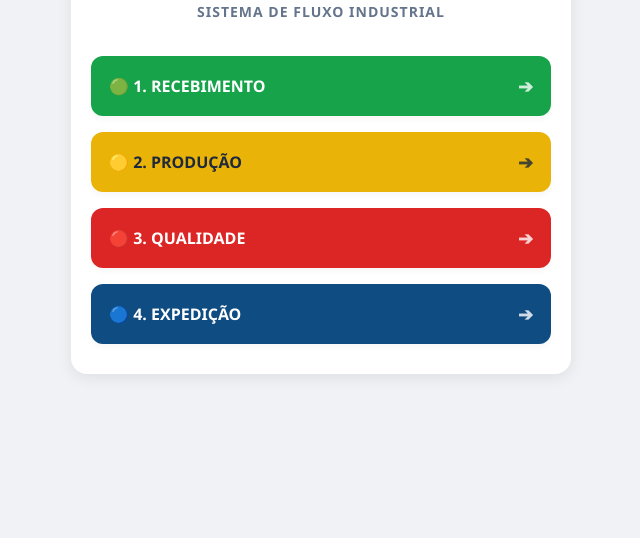
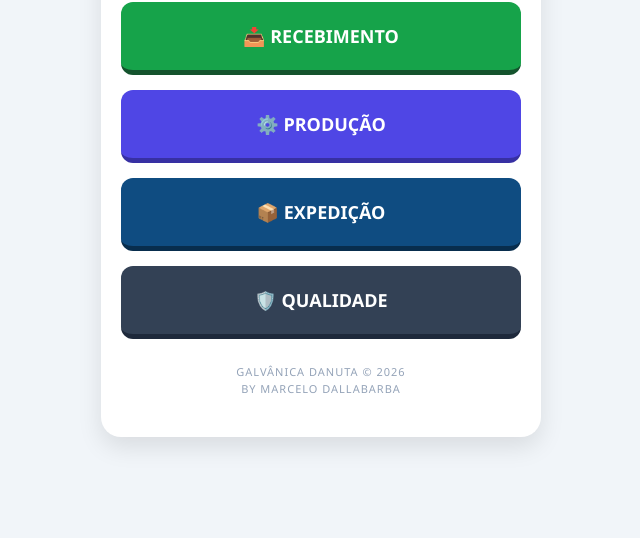
Before and after one commit to galvanicadanuta1-ai/canhoto-digital, a plain HTML site: page index.html in a window 1280 px wide. Shown: the part 262-800 px from the top of the page, without its empty margins (319-959 px from the left). Drawn offline with Linux system fonts and the light colour scheme.

Commit message:
Update index.html

```diff
--- a/index.html
+++ b/index.html
@@ -2,112 +2,36 @@
 <html lang="pt-br">
 <head>
     <meta charset="UTF-8">
-    <meta name="viewport" content="width=device-width, initial-scale=1, maximum-scale=1, user-scalable=0">
-    <title>Painel Principal - Galvânica Danuta</title>
+    <meta name="viewport" content="width=device-width, initial-scale=1.0, maximum-scale=1.0, user-scalable=no">
+    <title>Home - Galvânica Danuta</title>
     <style>
-        body {
-            font-family: 'Segoe UI', Arial, sans-serif;
-            margin: 0;
-            background: #f0f2f5;
-            padding: 15px;
-            display: flex;
-            justify-content: center;
-            align-items: center;
-            min-height: 100vh;
-            box-sizing: border-box;
-        }
-        .container {
-            width: 100%;
-            max-width: 500px;
-            background: #fff;
-            padding: 30px 20px;
-            border-radius: 16px;
-            box-shadow: 0 4px 15px rgba(0,0,0,0.08);
-            box-sizing: border-box;
-            text-align: center;
-        }
-        .logo img {
-            height: 55px;
-            margin-bottom: 10px;
-        }
-        .subtitulo {
-            font-size: 14px;
-            color: #64748b;
-            text-transform: uppercase;
-            letter-spacing: 1px;
-            font-weight: 600;
-            margin-bottom: 35px;
-        }
-        .menu-botoes {
-            display: flex;
-            flex-direction: column;
-            gap: 16px;
-        }
-        .btn-menu {
-            width: 100%;
-            padding: 18px;
-            border: none;
-            border-radius: 12px;
-            font-size: 16px;
-            font-weight: bold;
-            cursor: pointer;
-            text-transform: uppercase;
-            display: flex;
-            align-items: center;
-            justify-content: space-between;
-            box-shadow: 0 4px 6px rgba(0,0,0,0.03);
-            transition: transform 0.1s ease, box-shadow 0.1s ease;
-            text-decoration: none;
-            box-sizing: border-box;
-        }
-        .btn-menu:active {
-            transform: scale(0.98);
-            box-shadow: 0 2px 4px rgba(0,0,0,0.05);
-        }
+        body { font-family: 'Segoe UI', sans-serif; margin: 0; background: #f1f5f9; display: flex; align-items: center; justify-content: center; height: 100vh; }
+        .container { width: 90%; max-width: 400px; text-align: center; background: white; padding: 40px 20px; border-radius: 20px; box-shadow: 0 10px 25px rgba(0,0,0,0.1); }
+        .logo { width: 220px; margin-bottom: 40px; }
+        .btn-home { display: flex; align-items: center; justify-content: center; width: 100%; padding: 22px 0; margin-bottom: 15px; font-size: 18px; font-weight: bold; color: white; text-decoration: none; border-radius: 12px; border: none; cursor: pointer; transition: transform 0.1s ease; box-sizing: border-box; text-transform: uppercase; }
 
-        /* Cores dos botões */
-        .btn-recebimento { background: #16a34a; color: white; }
-        .btn-producao { background: #eab308; color: #1e293b; }
-        .btn-qualidade { background: #dc2626; color: white; }
-        .btn-expedicao { background: #0f4c81; color: white; }
+        /* Cores e Bordas dos Botões na Sequência Correta */
+        .btn-rec { background-color: #16a34a; border-bottom: 5px solid #14532d; } /* Recebimento */
+        .btn-pro { background-color: #4f46e5; border-bottom: 5px solid #3730a3; } /* Produção (Nova Cor) */
+        .btn-exp { background-color: #0f4c81; border-bottom: 5px solid #082d4d; } /* Expedição */
+        .btn-qua { background-color: #334155; border-bottom: 5px solid #1e293b; } /* Qualidade */
 
-        .seta { font-size: 18px; opacity: 0.8; }
+        .btn-home:active { transform: translateY(3px); border-bottom-width: 2px; }
+        .footer { margin-top: 25px; font-size: 11px; color: #94a3b8; text-transform: uppercase; letter-spacing: 1px; line-height: 1.5; }
     </style>
 </head>
 <body>
+    <div class="container">
+        <img src="https://raw.githubusercontent.com/galvanicadanuta1-ai/canhoto-digital/main/logo.png" class="logo">
 
-<div class="container">
-    <div class="logo">
-        <img src="https://raw.githubusercontent.com/galvanicadanuta1-ai/canhoto-digital/main/logo.png" alt="Galvânica Danuta">
+        <a href="menu-recebimento.html" class="btn-home btn-rec">📥 RECEBIMENTO</a>
+        <a href="menu-producao.html" class="btn-home btn-pro">⚙️ PRODUÇÃO</a>
+        <a href="menu-expedicao.html" class="btn-home btn-exp">📦 EXPEDIÇÃO</a>
+        <a href="menu-qualidade.html" class="btn-home btn-qua">🛡️ QUALIDADE</a>
+
+        <div class="footer">
+            Galvânica Danuta &copy; 2026<br>By Marcelo Dallabarba
+        </div>
     </div>
-    <div class="subtitulo">Sistema de Fluxo Industrial</div>
-
-    <div class="menu-botoes">
-        <!-- 1. RECEBIMENTO -->
-        <a href="menu-recebimento.html" class="btn-menu btn-recebimento">
-            <span>🟢 1. Recebimento</span>
-            <span class="seta">➔</span>
-        </a>
-
-        <!-- 2. PRODUÇÃO -->
-        <a href="menu-producao.html" class="btn-menu btn-producao">
-            <span>🟡 2. Produção</span>
-            <span class="seta">➔</span>
-        </a>
-
-        <!-- 3. QUALIDADE -->
-        <a href="menu-qualidade.html" class="btn-menu btn-qualidade">
-            <span>🔴 3. Qualidade</span>
-            <span class="seta">➔</span>
-        </a>
-
-        <!-- 4. EXPEDIÇÃO -->
-        <a href="menu-expedicao.html" class="btn-menu btn-expedicao">
-            <span>🔵 4. Expedição</span>
-            <span class="seta">➔</span>
-        </a>
-    </div>
-</div>
-
 </body>
 </html>
```
